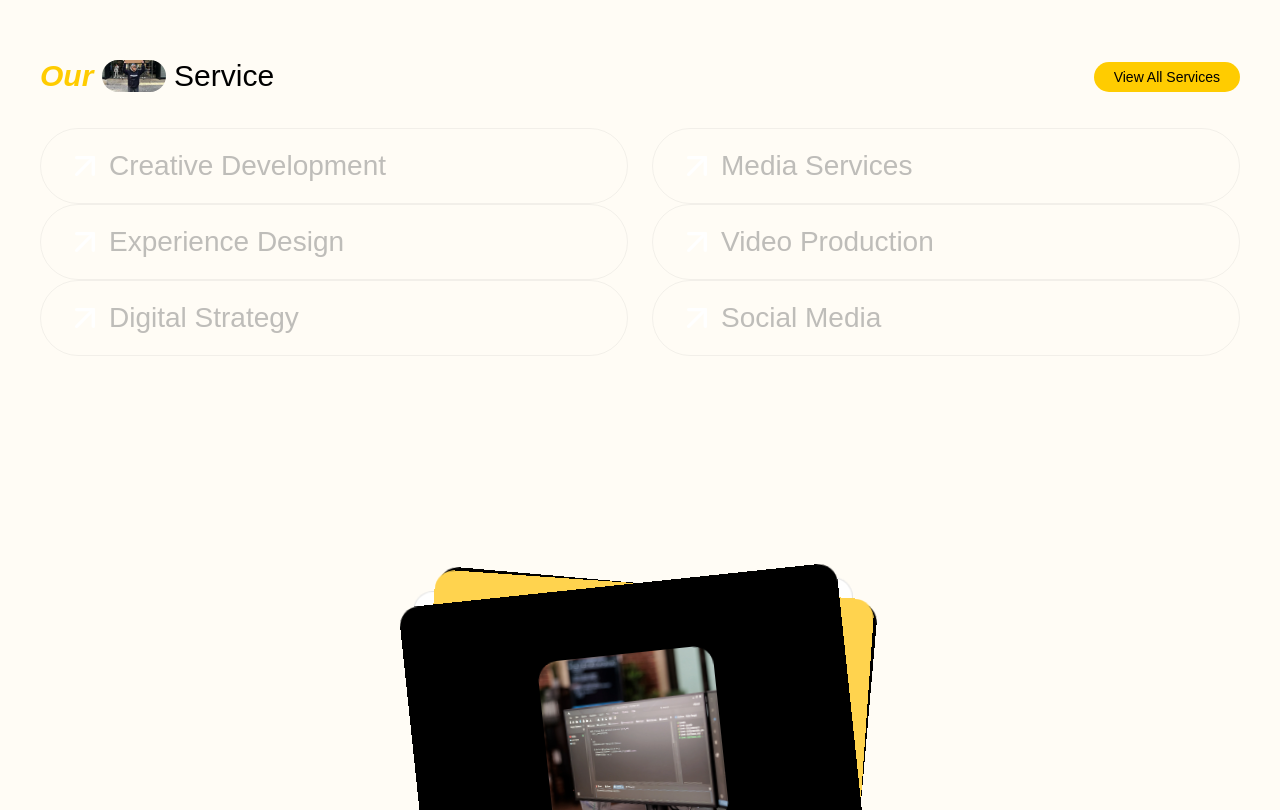
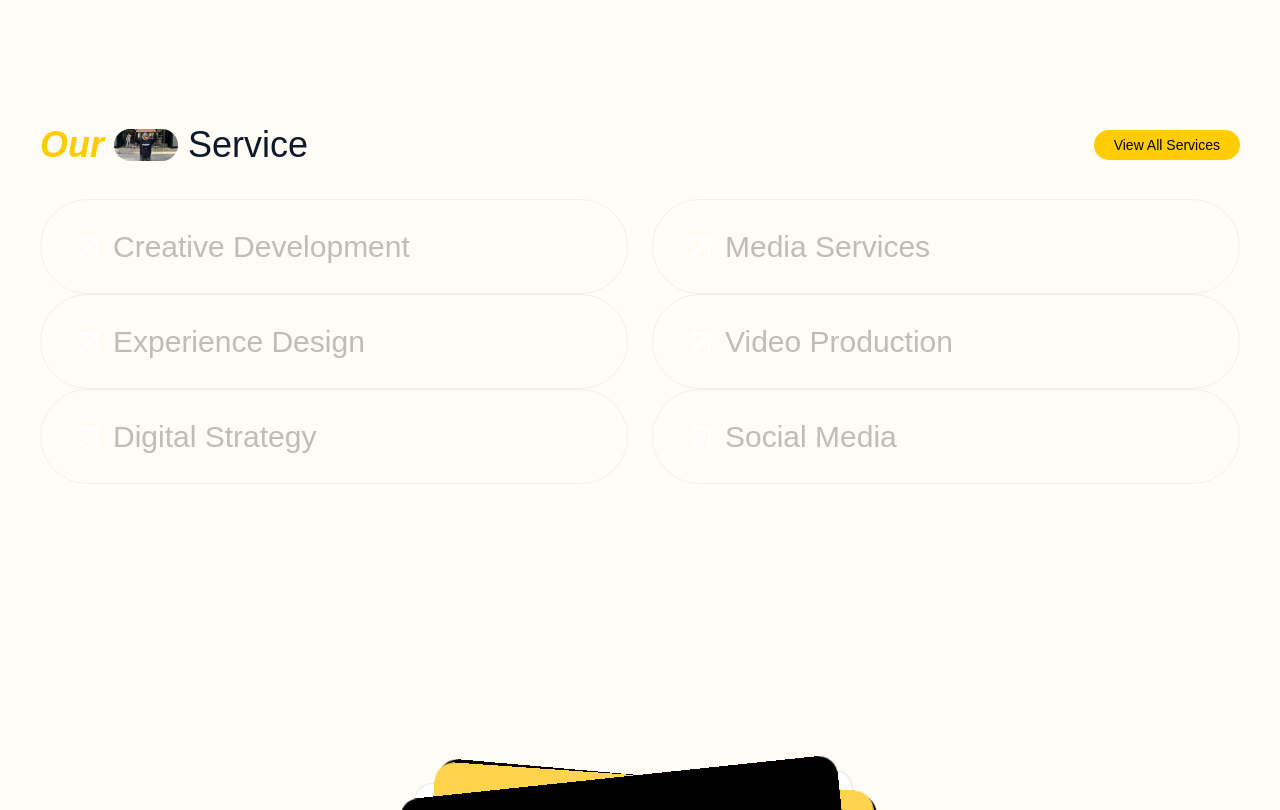
Before and after one commit to hashirrrelwyd/lwyd-ae, a React (Vite) app: page / in a window 1280 px wide. Shown: the part 5980-6790 px from the top of the page. Built offline with nearby package versions, Linux system fonts and the light colour scheme.

Commit message:
refactor(OurService): enhance animation effects and improve layout styling

```diff
--- a/src/components/Home/OurService.jsx
+++ b/src/components/Home/OurService.jsx
@@ -39,15 +39,17 @@ export default function OurService() {
     gsap.killTweensOf([arrow, text, bg, overlay])
 
     gsap.set(arrow, { y: 10, opacity: 0 })
+    gsap.set(text, { transformOrigin: "left center" })
     const tl = gsap.timeline({ defaults: { duration: 0.45, ease: "power3.out" } })
     tl.to(arrow, { y: 0, opacity: 1 }, 0)
       .to(
         text,
         {
           x: 12,
+          scale: 1.12,
           // color change + weight change
           color: "#ffffff",
-          fontWeight: 500,
+          fontWeight: 400,
         },
         0,
       )
@@ -68,6 +70,7 @@ export default function OurService() {
         text,
         {
           x: 0,
+          scale: 1,
           color: "rgba(125,125,125,0.5)",
           fontWeight: 300,
         },
@@ -81,10 +84,10 @@ export default function OurService() {
   const right = menuItems.slice(3)
 
   return (
-    <section ref={sectionRef} className="section-padding py-12">
+    <section ref={sectionRef} className="section-padding py-20 md:py-28">
       {/* Header */}
       <div className="flex items-center justify-between mb-8">
-        <h2 className="text-2xl sm:text-3xl lg:text-3xl font-[500]">
+        <h2 className="text-pretty text-3xl font-[500] leading-tight text-[#0F172A] md:text-4xl">
           <span className="font-[750] italic text-lwyd-yellow">Our</span>{" "}
           <span className="relative -mb-1 inline-flex align-middle">
             <img
@@ -113,7 +116,7 @@ export default function OurService() {
                 onMouseLeave={() => handleLeave(i)}
                 onFocus={() => handleEnter(i)}
                 onBlur={() => handleLeave(i)}
-                className="relative group flex items-center w-full justify-between px-6 py-4 border border-[#7D7D7D1A] rounded-full overflow-hidden cursor-pointer"
+                className="relative group flex items-center w-full justify-between px-7 py-5 md:py-6 border border-[#7D7D7D1A] rounded-full overflow-hidden cursor-pointer"
               >
                 {/* Background + dark overlay */}
                 <div className="pointer-events-none absolute inset-0 rounded-full overflow-hidden">
@@ -134,7 +137,7 @@ export default function OurService() {
                   {/* Title */}
                   <span
                     ref={(el) => setTextRef(el, i)}
-                    className="ml-1 font-[300] text-[#7D7D7D80] text-[16px] sm:text-[20px] md:text-[24px] lg:text-[28px] transition-none"
+                    className="ml-1 font-[300] text-[#7D7D7D80] text-[18px] sm:text-[22px] md:text-[26px] lg:text-[30px] transition-none"
                   >
                     {item.title.split(" ")[0]}{" "}
                     <span className="group-hover:text-yellow-400 group-hover:font-[750] group-hover:italic">
@@ -159,7 +162,7 @@ export default function OurService() {
                 onMouseLeave={() => handleLeave(i)}
                 onFocus={() => handleEnter(i)}
                 onBlur={() => handleLeave(i)}
-                className="relative group flex items-center w-full justify-between px-6 py-4 border border-[#7D7D7D1A] rounded-full overflow-hidden cursor-pointer"
+                className="relative group flex items-center w-full justify-between px-7 py-5 md:py-6 border border-[#7D7D7D1A] rounded-full overflow-hidden cursor-pointer"
               >
                 {/* Background + dark overlay */}
                 <div className="pointer-events-none absolute inset-0 rounded-full overflow-hidden">
@@ -178,7 +181,7 @@ export default function OurService() {
 
                   <span
                     ref={(el) => setTextRef(el, i)}
-                    className="ml-1 font-[300] text-[#7D7D7D80] text-[16px] sm:text-[20px] md:text-[24px] lg:text-[28px] transition-none"
+                    className="ml-1 font-[300] text-[#7D7D7D80] text-[18px] sm:text-[22px] md:text-[26px] lg:text-[30px] transition-none"
                   >
                     {item.title.split(" ")[0]}{" "}
                     <span className="group-hover:text-yellow-400 group-hover:font-[750] group-hover:italic">
```
